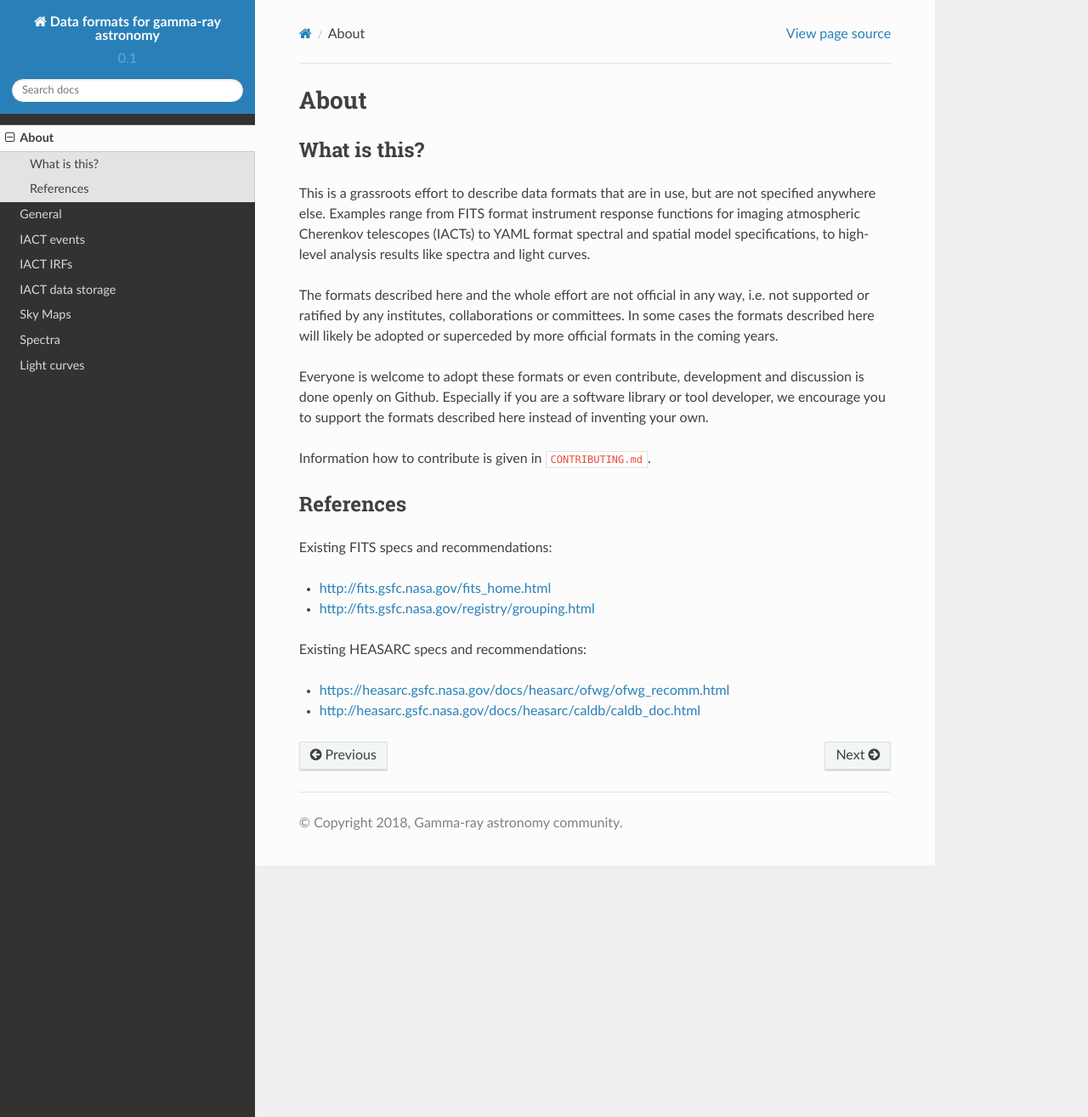
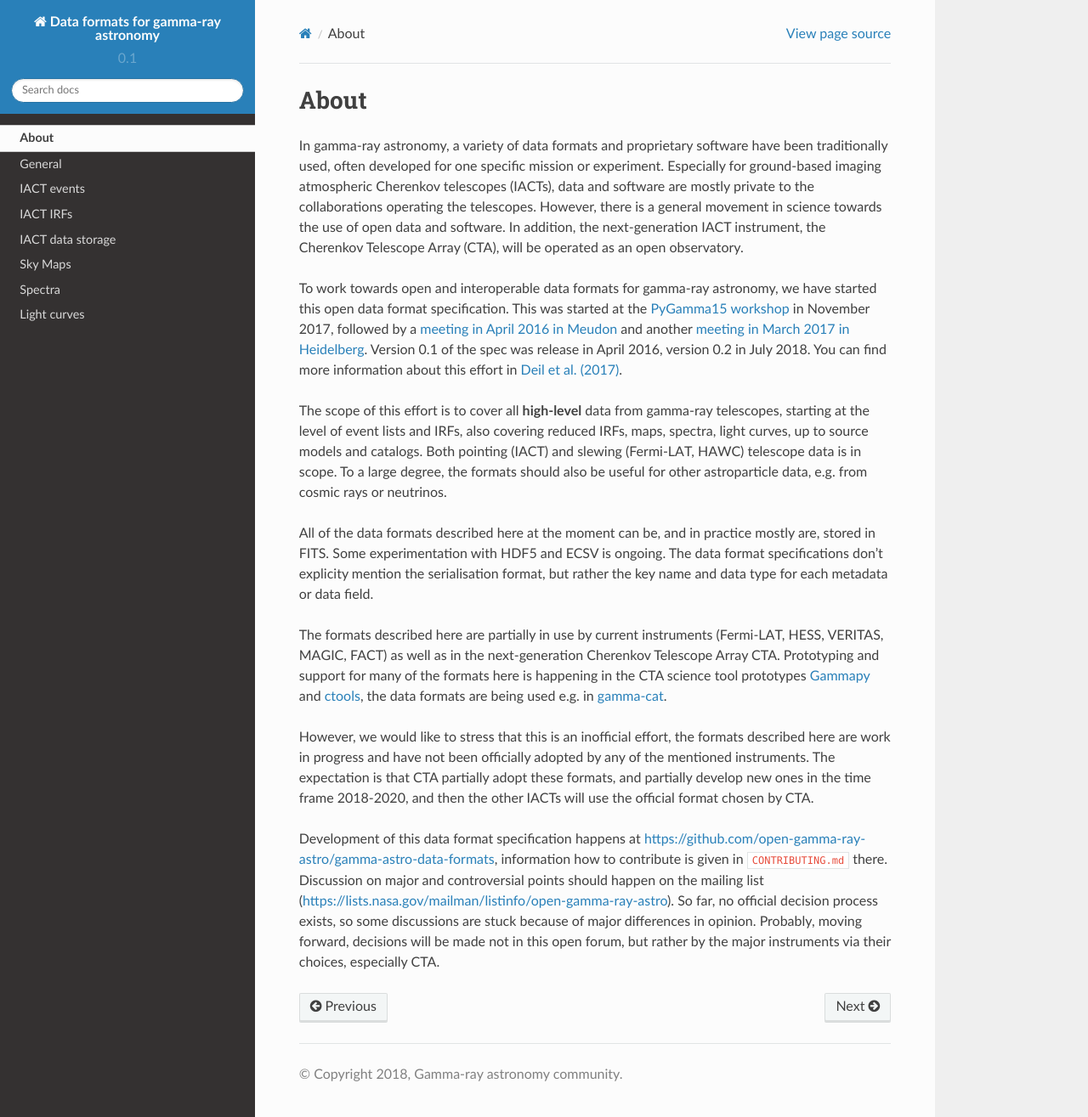
Before and after one commit to open-gamma-ray-astro/gamma-astro-data-formats, a Sphinx documentation site: the page built from source/about.rst, in a window 1280 px wide and 1315 px high. Shown: the whole window at 85% size. Built offline with Sphinx 7.4.7 and the Read the Docs theme 2.0.0, drawn with Linux system fonts in a browser that asks for light colours.

Commit message:
Rewrite about section

```diff
--- a/source/about.rst
+++ b/source/about.rst
@@ -5,36 +5,52 @@
 About
 =====
 
-What is this?
--------------
+In gamma-ray astronomy, a variety of data formats and proprietary software have
+been traditionally used, often developed for one specific mission or experiment.
+Especially for ground-based imaging atmospheric Cherenkov telescopes (IACTs),
+data and software are mostly private to the collaborations operating the
+telescopes. However, there is a general movement in science towards the use of
+open data and software. In addition, the next-generation IACT instrument, the
+Cherenkov Telescope Array (CTA), will be operated as an open observatory.
 
-This is a grassroots effort to describe data formats that are in use,
-but are not specified anywhere else. Examples range from FITS format instrument
-response functions for imaging atmospheric Cherenkov telescopes (IACTs)
-to YAML format spectral and spatial model specifications,
-to high-level analysis results like spectra and light curves.
+To work towards open and interoperable data formats for gamma-ray astronomy, we
+have started this open data format specification. This was started at the
+`PyGamma15 workshop`_ in November 2017, followed by a `meeting in April 2016 in
+Meudon`_ and another `meeting in March 2017 in Heidelberg`_. Version
+0.1 of the spec was release in April 2016, version 0.2 in July 2018. You can
+find more information about this effort in `Deil et al. (2017)
+<https://adsabs.harvard.edu/abs/2017AIPC.1792g0006D>`__.
 
-The formats described here and the whole effort are not official in any way,
-i.e. not supported or ratified by any institutes, collaborations or committees.
-In some cases the formats described here will likely be adopted or superceded
-by more official formats in the coming years.
+The scope of this effort is to cover all **high-level** data from gamma-ray
+telescopes, starting at the level of event lists and IRFs, also covering reduced
+IRFs, maps, spectra, light curves, up to source models and catalogs. Both
+pointing (IACT) and slewing (Fermi-LAT, HAWC) telescope data is in scope. To a
+large degree, the formats should also be useful for other astroparticle data,
+e.g. from cosmic rays or neutrinos.
 
-Everyone is welcome to adopt these formats or even contribute,
-development and discussion is done openly on Github.
-Especially if you are a software library or tool developer,
-we encourage you to support the formats described here instead of inventing your own.
+All of the data formats described here at the moment can be, and in practice
+mostly are, stored in FITS. Some experimentation with HDF5 and ECSV is ongoing.
+The data format specifications don't explicity mention the serialisation format,
+but rather the key name and data type for each metadata or data field.
 
-Information how to contribute is given in ``CONTRIBUTING.md``.
+The formats described here are partially in use by current instruments
+(Fermi-LAT, HESS, VERITAS, MAGIC, FACT) as well as in the next-generation
+Cherenkov Telescope Array CTA. Prototyping and support for many of the formats
+here is happening in the CTA science tool prototypes `Gammapy`_ and `ctools`_,
+the data formats are being used e.g. in `gamma-cat`_.
 
-References
-----------
+However, we would like to stress that this is an inofficial effort, the formats
+described here are work in progress and have not been officially adopted by any
+of the mentioned instruments. The expectation is that CTA partially adopt these
+formats, and partially develop new ones in the time frame 2018-2020, and then
+the other IACTs will use the official format chosen by CTA.
 
-Existing FITS specs and recommendations:
-
-* http://fits.gsfc.nasa.gov/fits_home.html
-* http://fits.gsfc.nasa.gov/registry/grouping.html
-
-Existing HEASARC specs and recommendations:
-
-* https://heasarc.gsfc.nasa.gov/docs/heasarc/ofwg/ofwg_recomm.html
-* http://heasarc.gsfc.nasa.gov/docs/heasarc/caldb/caldb_doc.html
+Development of this data format specification happens at
+https://github.com/open-gamma-ray-astro/gamma-astro-data-formats, information
+how to contribute is given in ``CONTRIBUTING.md`` there. Discussion on major and
+controversial points should happen on the mailing list
+(https://lists.nasa.gov/mailman/listinfo/open-gamma-ray-astro). So far, no
+official decision process exists, so some discussions are stuck because of major
+differences in opinion. Probably, moving forward, decisions will be made not in
+this open forum, but rather by the major instruments via their choices,
+especially CTA.
--- a/source/references.txt
+++ b/source/references.txt
@@ -52,3 +52,9 @@
 .. _astropy.coordinates.AstrometricFrame: http://astropy.readthedocs.io/en/latest/api/astropy.coordinates.AstrometricFrame.html
 .. _astropy.coordinates.AltAz: http://astropy.readthedocs.io/en/latest/api/astropy.coordinates.AltAz.html
 .. _Astropy astrometric frames: http://astropy.readthedocs.io/en/latest/coordinates/matchsep.html#astropy-astrometric-frames
+.. _PyGamma15 workshop: http://gammapy.github.io/PyGamma15/
+.. _meeting in April 2016 in Meudon: https://github.com/open-gamma-ray-astro/2016-04_IACT_DL3_Meeting
+.. _meeting in March 2017 in Heidelberg: https://github.com/open-gamma-ray-astro/2017-03_IACT_DL3_Meeting
+.. _Gammapy: http://gammapy.org/
+.. _ctools: http://cta.irap.omp.eu/ctools/
+.. _gamma-cat: https://gamma-cat.readthedocs.io/
```
Also changed, not shown: source/general/notes.rst (+13 -0 lines).
